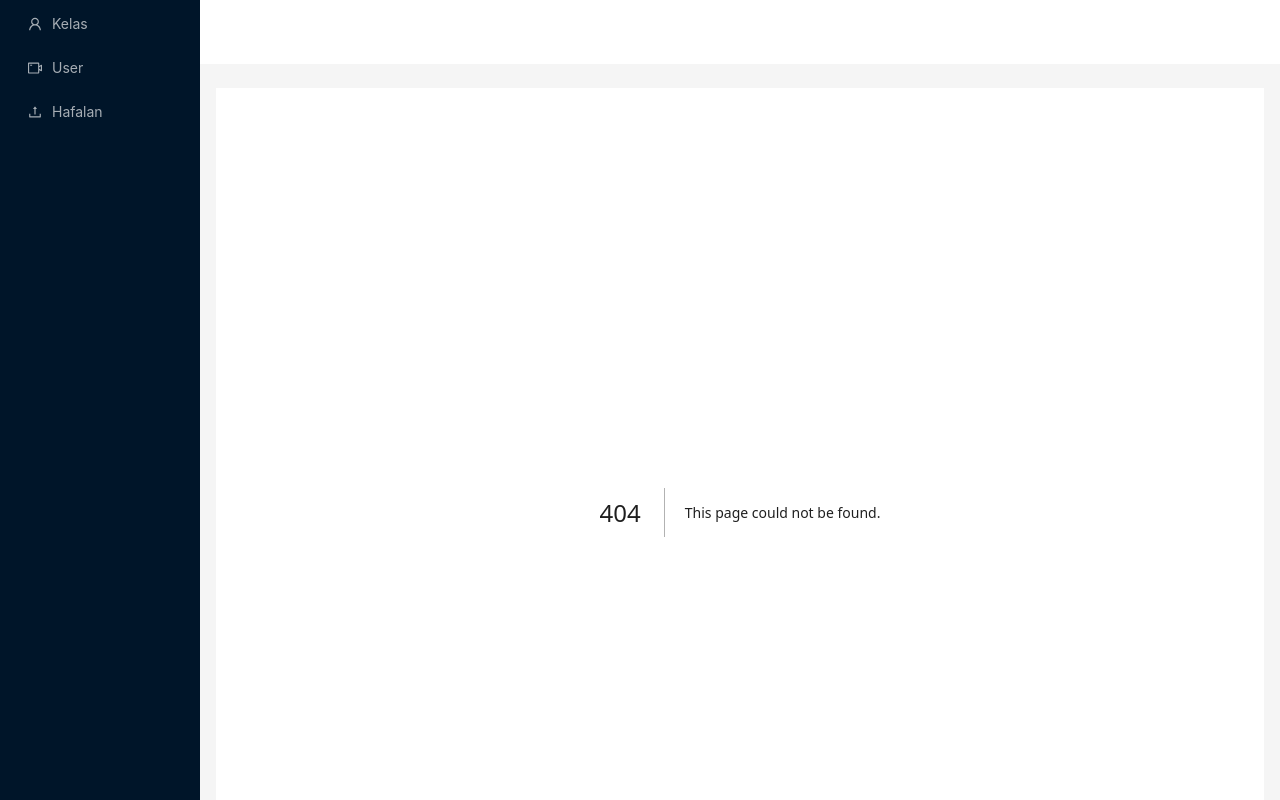
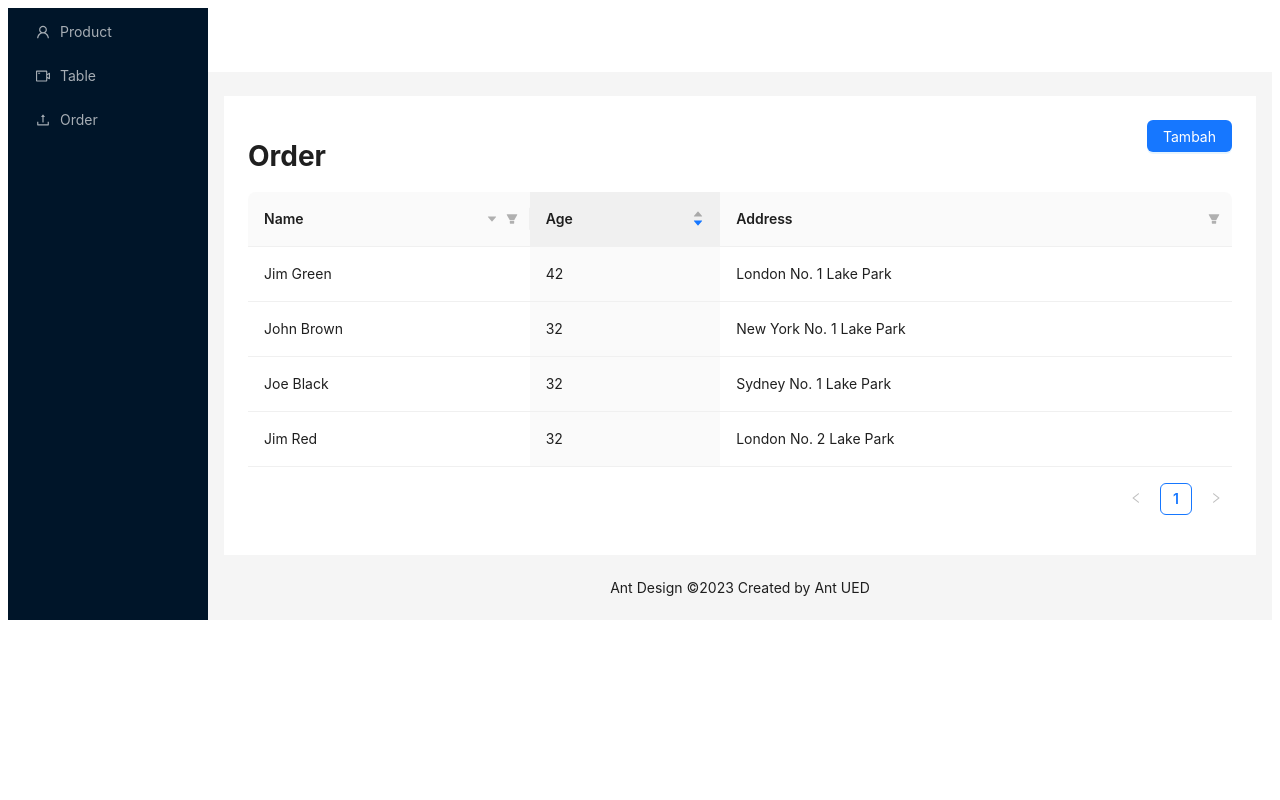
Before and after one commit to Arif-196/simpleCms-nextjs, a Next.js app: page /order in a window 1280 px wide. Before the commit this address had no page. Shown: the top 800 px of the page. Built offline with nearby package versions, Linux system fonts and the light colour scheme.

Commit message:
adjust route

```diff
--- a/src/components/sider/index.tsx
+++ b/src/components/sider/index.tsx
@@ -5,9 +5,9 @@ import { Layout, Menu, theme } from 'antd';
 
 const { Header, Content, Footer, Sider } = Layout;
 const listNav = [
-  "Kelas",
-  "User",
-  "Hafalan"
+  "Product",
+  "Table",
+  "Order"
 ]
 
 const Siderbar = ({children}:any) => {
--- a/src/pages/api/hello.ts
+++ b/src/pages/api/hello.ts
@@ -9,5 +9,5 @@ export default function handler(
   req: NextApiRequest,
   res: NextApiResponse<Data>
 ) {
-  res.status(200).json({ name: 'John Doe' })
+  // res.status(200).json({ name: 'John Doe' })
 }
--- /dev/null
+++ b/src/pages/order.tsx
@@ -0,0 +1,148 @@
+import React, { useState } from 'react';
+import { Button, Checkbox, Col, Form, Input, Row, Table } from 'antd';
+import type { ColumnsType, TableProps } from 'antd/es/table';
+import { Modal } from '@/components';
+
+interface DataType {
+  key: React.Key;
+  name: string;
+  age: number;
+  address: string;
+}
+
+const columns: ColumnsType<DataType> = [
+  {
+    title: 'Name',
+    dataIndex: 'name',
+    filters: [
+      {
+        text: 'Joe',
+        value: 'Joe',
+      },
+      {
+        text: 'Jim',
+        value: 'Jim',
+      },
+      {
+        text: 'Submenu',
+        value: 'Submenu',
+        children: [
+          {
+            text: 'Green',
+            value: 'Green',
+          },
+          {
+            text: 'Black',
+            value: 'Black',
+          },
+        ],
+      },
+    ],
+    // specify the condition of filtering result
+    // here is that finding the name started with `value`
+    sorter: (a, b) => a.name.length - b.name.length,
+    sortDirections: ['descend'],
+  },
+  {
+    title: 'Age',
+    dataIndex: 'age',
+    defaultSortOrder: 'descend',
+    sorter: (a, b) => a.age - b.age,
+  },
+  {
+    title: 'Address',
+    dataIndex: 'address',
+    filters: [
+      {
+        text: 'London',
+        value: 'London',
+      },
+      {
+        text: 'New York',
+        value: 'New York',
+      },
+    ],
+  },
+];
+
+const data = [
+  {
+    key: '1',
+    name: 'John Brown',
+    age: 32,
+    address: 'New York No. 1 Lake Park',
+  },
+  {
+    key: '2',
+    name: 'Jim Green',
+    age: 42,
+    address: 'London No. 1 Lake Park',
+  },
+  {
+    key: '3',
+    name: 'Joe Black',
+    age: 32,
+    address: 'Sydney No. 1 Lake Park',
+  },
+  {
+    key: '4',
+    name: 'Jim Red',
+    age: 32,
+    address: 'London No. 2 Lake Park',
+  },
+];
+
+const onChange: TableProps<DataType>['onChange'] = (pagination, filters, sorter, extra) => {
+  console.log('params', pagination, filters, sorter, extra);
+};
+
+const Order = () =>  {
+
+  const [isModalOpen, setIsModalOpen] = useState(false);
+
+  return (
+    <div>
+      <Row justify='space-between'>
+        <Col>
+          <h1>Order</h1>
+        </Col>
+        <Col>
+        <Button type="primary" onClick={() => setIsModalOpen(true)}>
+          Tambah
+        </Button>
+      </Col>
+      </Row>
+      <Table columns={columns} dataSource={data} onChange={onChange} />
+      <Modal isModalOpen={isModalOpen} setIsModalOpen={setIsModalOpen}>
+      <Form
+        name="basic"
+        labelCol={{ span: 8 }}
+        wrapperCol={{ span: 16 }}
+        style={{ maxWidth: 600 }}
+        initialValues={{ remember: true }}
+        // onFinish={onFinish}
+        // onFinishFailed={onFinishFailed}
+        autoComplete="off"
+      >
+        <Form.Item
+          label="Username"
+          name="username"
+          rules={[{ required: true, message: 'Please input your username!' }]}
+        >
+          <Input />
+        </Form.Item>
+
+        <Form.Item
+          label="Password"
+          name="password"
+          rules={[{ required: true, message: 'Please input your password!' }]}
+        >
+          <Input />
+        </Form.Item>
+      </Form>
+      </Modal>
+    </div>
+  )
+};
+
+export default Order;
--- a/src/pages/hafalan.tsx
+++ b/src/pages/product.tsx
@@ -96,7 +96,7 @@ const onChange: TableProps<DataType>['onChange'] = (pagination, filters, sorter,
   console.log('params', pagination, filters, sorter, extra);
 };
 
-const Hafalan = () => {
+const Product = () =>  {
 
   const [isModalOpen, setIsModalOpen] = useState(false);
 
@@ -104,7 +104,7 @@ const Hafalan = () => {
     <div>
       <Row justify='space-between'>
         <Col>
-          <h1>Hafalan</h1>
+          <h1>Product</h1>
         </Col>
         <Col>
         <Button type="primary" onClick={() => setIsModalOpen(true)}>
@@ -145,4 +145,4 @@ const Hafalan = () => {
   )
 };
 
-export default Hafalan;
+export default Product;
```
Also changed, not shown: src/pages/table.tsx (renamed from src/pages/kelas.tsx, +5 -5 lines).
